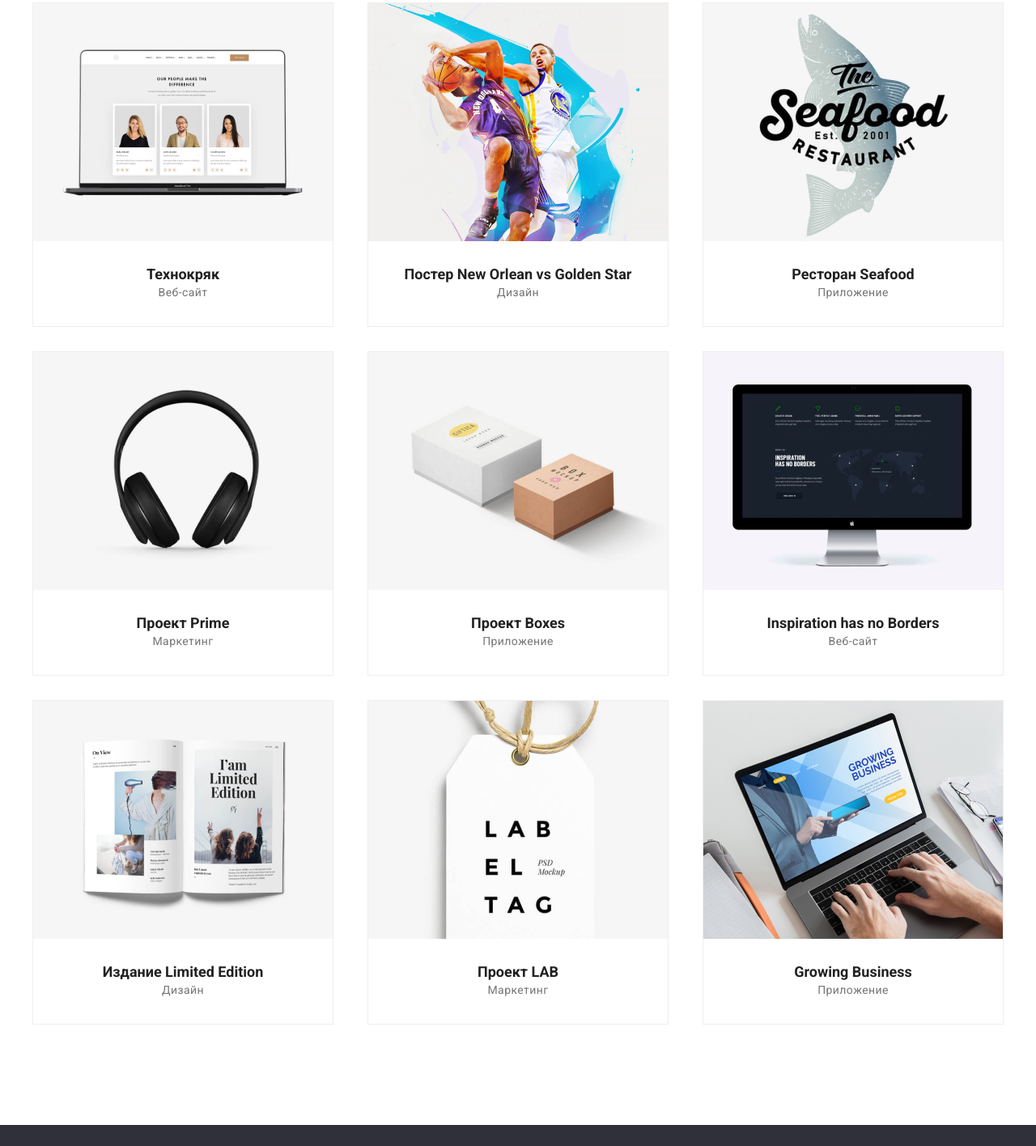
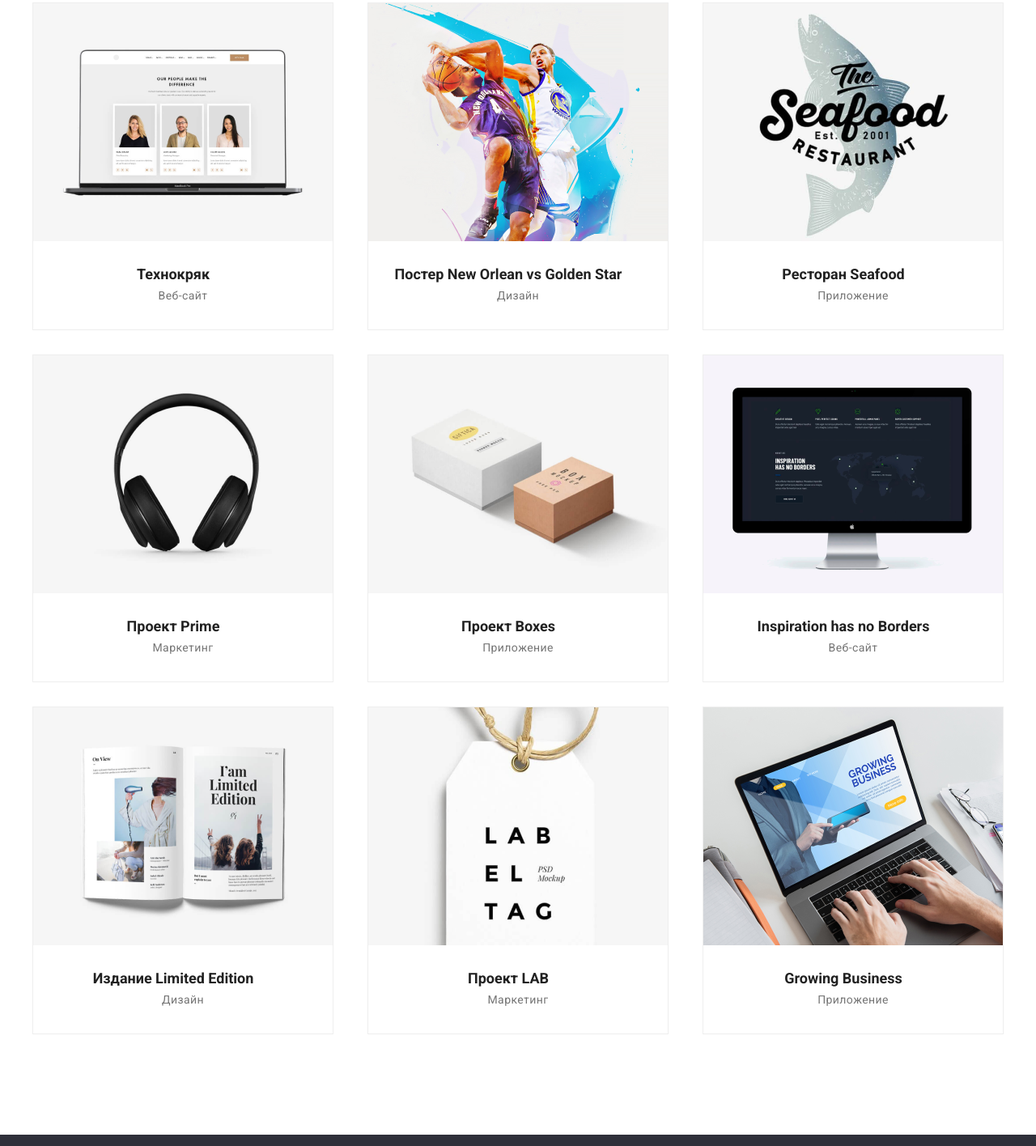
Before and after one commit to IrynaPet/goit-markup-hw-03, a plain HTML site: page portfolio.html in a window 1280 px wide. Shown: the part 238-1654 px from the top of the page at 81% size. Drawn offline with Linux system fonts and the light colour scheme.

Commit message:
23022022

```diff
--- a/css/style.css
+++ b/css/style.css
@@ -127,17 +127,14 @@ border-radius: 0px 0px 4px 4px;
     display: flex;
     flex-basis: calc((100% - 4 * 30px) / 4);
 }
-/*
-.conteiner-heading-item:not(:nth-child(-n+4)){
-    margin-bottom: 30px;
-}*/
+
 .subtitle {
-    font-weight: 500;
+    font-weight: 700;
     font-size: 14px;
     line-height: calc(16 / 14);
     letter-spacing: 0.03em;
     text-transform: uppercase;
-    margin-bottom: 30px;
+    margin-bottom: 10px;
 }
 h2 {
     color: var(--primary-text-color);
@@ -259,6 +256,17 @@ ul {
 border: 1px solid #EEEEEE;
 margin-bottom: 30px;
 }
+.lead-title{
+font-weight: 700;
+    font-size: 18px;
+    line-height:
+    letter-spacing: 0.06em;
+    margin-right: 24px;
+    margin-bottom: 4px;
+}
+.subtitle-lead{
+
+}
 /*не могу разобраться с размерами футера и героя*/
 .icon{
 margin-right: 10px;
--- a/portfolio.html
+++ b/portfolio.html
@@ -98,8 +98,8 @@
                                 alt="технокряк"
                             />
                             <div class="img-title">
-                            <h2>Технокряк</h2>
-                            <p>Веб-сайт</p>
+                            <h2 class="lead-title">Технокряк</h2>
+                            <p class="subtitle-lead">Веб-сайт</p>
                             </div>
                         </a>
                     </li>
@@ -107,7 +107,7 @@
                         <a href="">
                             <img src="./images/photo_poster.jpg" alt="постер" />
                             <div class="img-title">
-                            <h2>Постер New Orlean vs Golden Star</h2>
+                            <h2 class="lead-title">Постер New Orlean vs Golden Star</h2>
                             <p>Дизайн</p>
                             </div>
                         </a>
@@ -119,7 +119,7 @@
                                 alt="ресторан"
                             />
                             <div class="img-title">
-                            <h2>Ресторан Seafood</h2>
+                            <h2 class="lead-title">Ресторан Seafood</h2>
                             <p>Приложение</p>
                             </div>
                         </a>
@@ -131,7 +131,7 @@
                                 alt="наушники"
                             />
                              <div class="img-title">
-                            <h2>Проект Prime</h2>
+                            <h2 class="lead-title">Проект Prime</h2>
                             <p>Маркетинг</p>
                             </div>
                         </a>
@@ -140,7 +140,7 @@
                         <a href="">
                             <img src="./images/photo_boxes.jpg" alt="коробки" />
                             <div class="img-title">
-                            <h2>Проект Boxes</h2>
+                            <h2 class="lead-title">Проект Boxes</h2>
                             <p>Приложение</p>
                             </div>
                         </a>
@@ -152,7 +152,7 @@
                                 alt="монитор"
                             />
                             <div class="img-title">
-                            <h2>Inspiration has no Borders</h2>
+                            <h2 class="lead-title">Inspiration has no Borders</h2>
                             <p>Веб-сайт</p>
                             </div>
                         </a>
@@ -164,7 +164,7 @@
                                 alt="журнал"
                             />
                             <div class="img-title">
-                            <h2>Издание Limited Edition</h2>
+                            <h2 class="lead-title">Издание Limited Edition</h2>
                             <p>Дизайн</p>
                             </div>
                         </a>
@@ -173,7 +173,7 @@
                         <a href="">
                             <img src="./images/photo_lab.jpg" alt="бирка" />
                             <div class="img-title">
-                            <h2>Проект LAB</h2>
+                            <h2 class="lead-title">Проект LAB</h2>
                             <p>Маркетинг</p>
                             </div>
                         </a>
@@ -185,7 +185,7 @@
                                 alt="ноутбук"
                             />
                             <div class="img-title">
-                            <h2>Growing Business</h2>
+                            <h2 class="lead-title">Growing Business</h2>
                             <p>Приложение</p>
                             </div>
                         </a>
```
